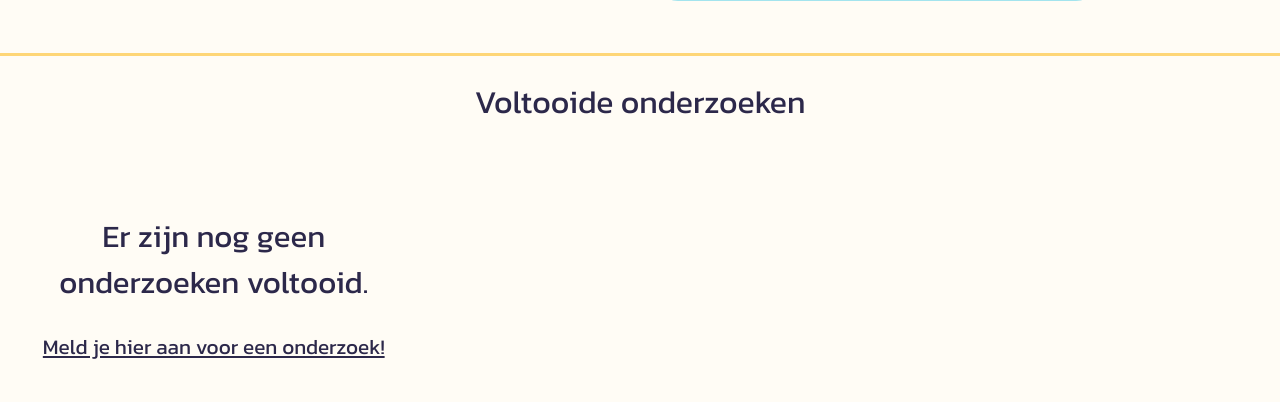
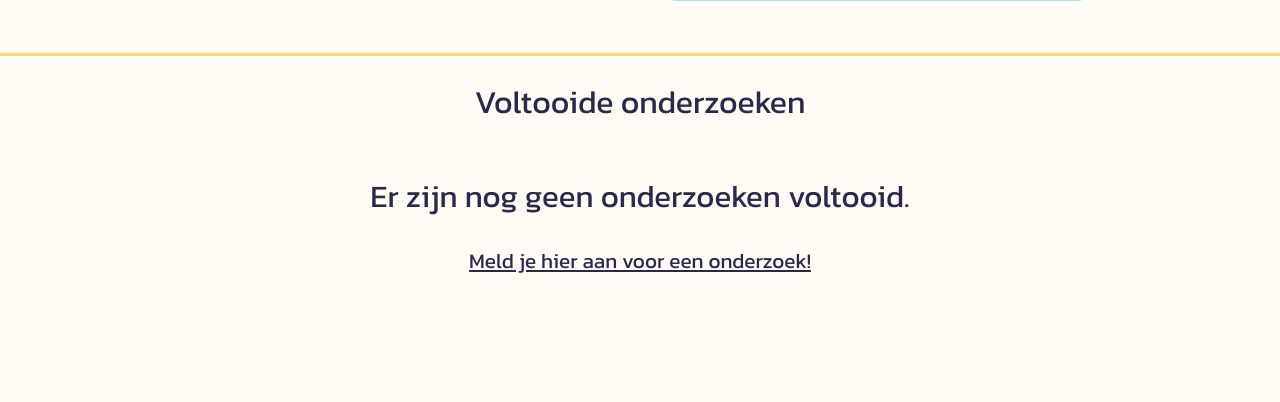
Before and after one commit to justalana/TLE1, a PHP site: page /profile.php in a window 1280 px wide. Shown: the part 916-1318 px from the top of the page. After the commit the page ends 1189 px from the top, so only its background shows below. Run offline with PHP 8.4, Linux system fonts and the light colour scheme; the visitor is signed in with stand-in values (Sample User, id 1); data that the repository does not hold is empty.

Commit message:
Fix CSS als er geen voltooide zijn

```diff
--- a/css/profile.css
+++ b/css/profile.css
@@ -134,3 +134,6 @@
    text-align: center;
     font-size: 1.3rem;
 }
+.geen-onderzoekdiv {
+    margin-bottom: 5vw;
+}
--- a/profile.php
+++ b/profile.php
@@ -73,8 +73,8 @@ mysqli_close($conn);
 </div>
 <div class="voltooid">
     <h1>Voltooide onderzoeken</h1>
+    <?php if (isset($completedResults)) {?>
     <div class="exp-container">
-        <?php if (isset($completedResults)) {?>
             <?php foreach ($completedResults ?? "" as $completedResult) { ?>
                 <div class="exp-box">
                     <h2><?= $completedResult['experiment']?></h2>
@@ -82,13 +82,15 @@ mysqli_close($conn);
                     <a class="view-exp" href="onderzoek.php?id=<?=$completedResult['id']?>">Bekijk Onderzoek</a>
                 </div>
             <?php } ?>
-        <?php } else { ?>
-                <div class="geen-onderzoeken">
-                    <h2>Er zijn nog geen onderzoeken voltooid.</h2>
-                    <a href="alle-onderzoeken.php">Meld je hier aan voor een onderzoek!</a>
-                </div>
-        <?php } ?>
     </div>
+    <?php } else { ?>
+    <div class="geen-onderzoekdiv">
+        <div class="geen-onderzoeken">
+            <h2>Er zijn nog geen onderzoeken voltooid.</h2>
+            <a href="alle-onderzoeken.php">Meld je hier aan voor een onderzoek!</a>
+        </div>
+    </div>
+    <?php } ?>
 </div>
 </body>
 </html>
```
